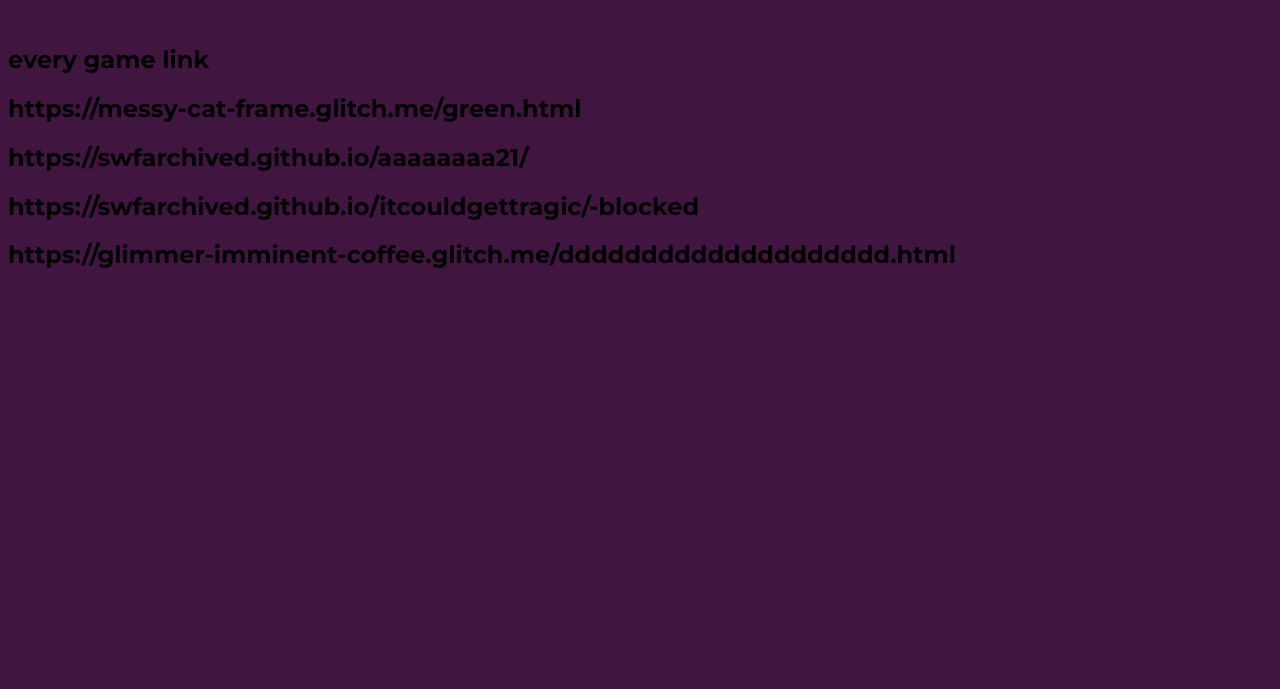
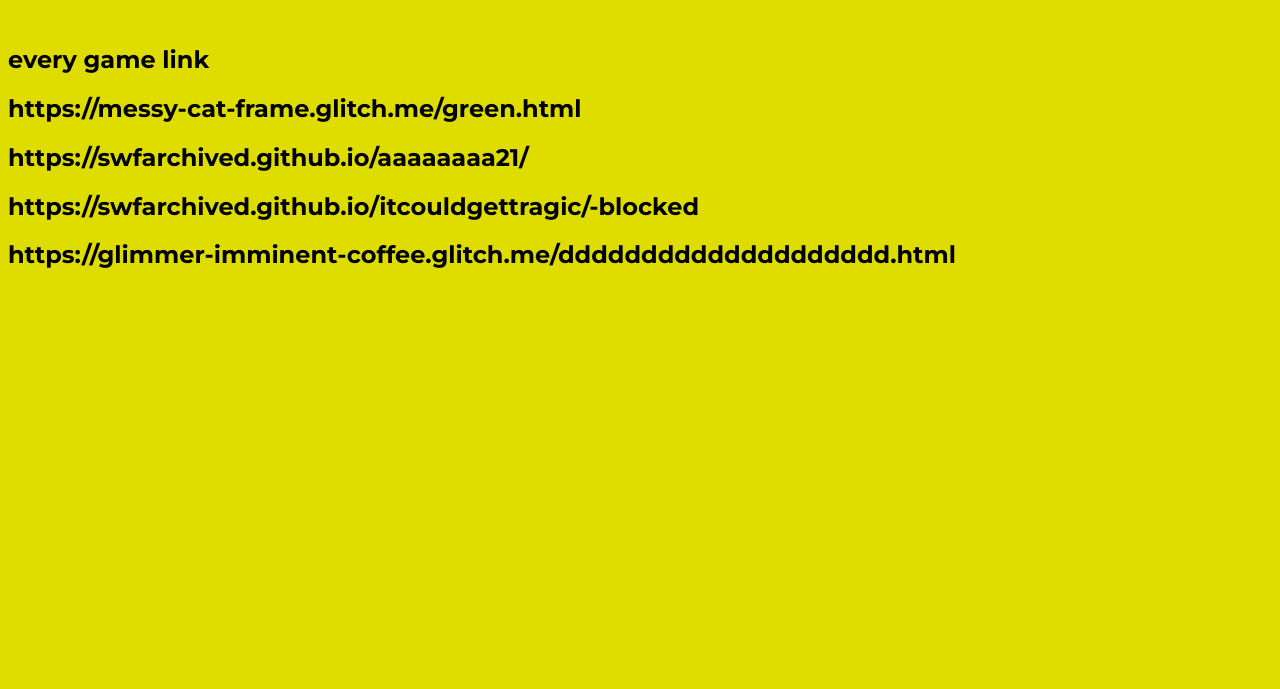
Before and after one commit to swfarchived/swfarchived.github.io, a plain HTML site: page index.html in a window 1280 px wide. Shown: the part 111-800 px from the top of the page. Drawn offline with Linux system fonts and the light colour scheme.

Commit message:
Update main.css

```diff
--- a/main.css
+++ b/main.css
@@ -1,7 +1,7 @@
 @import url('https://fonts.googleapis.com/css2?family=Montserrat:wght@400;600;700;800;900&display=swap');
 
 body {
-    background-color: #401641;
+    background-color: #DFDC00;
     font-family: 'Montserrat', sans-serif;
 }
 
```
